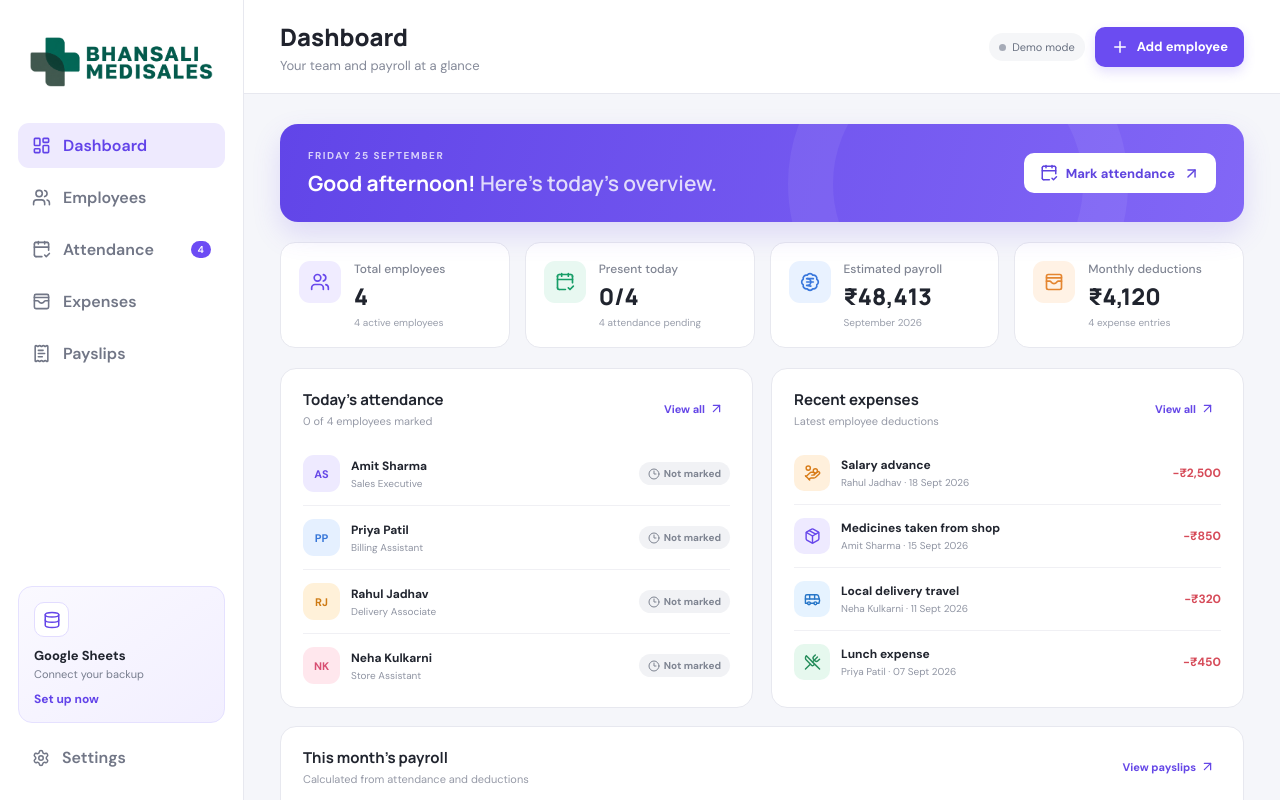
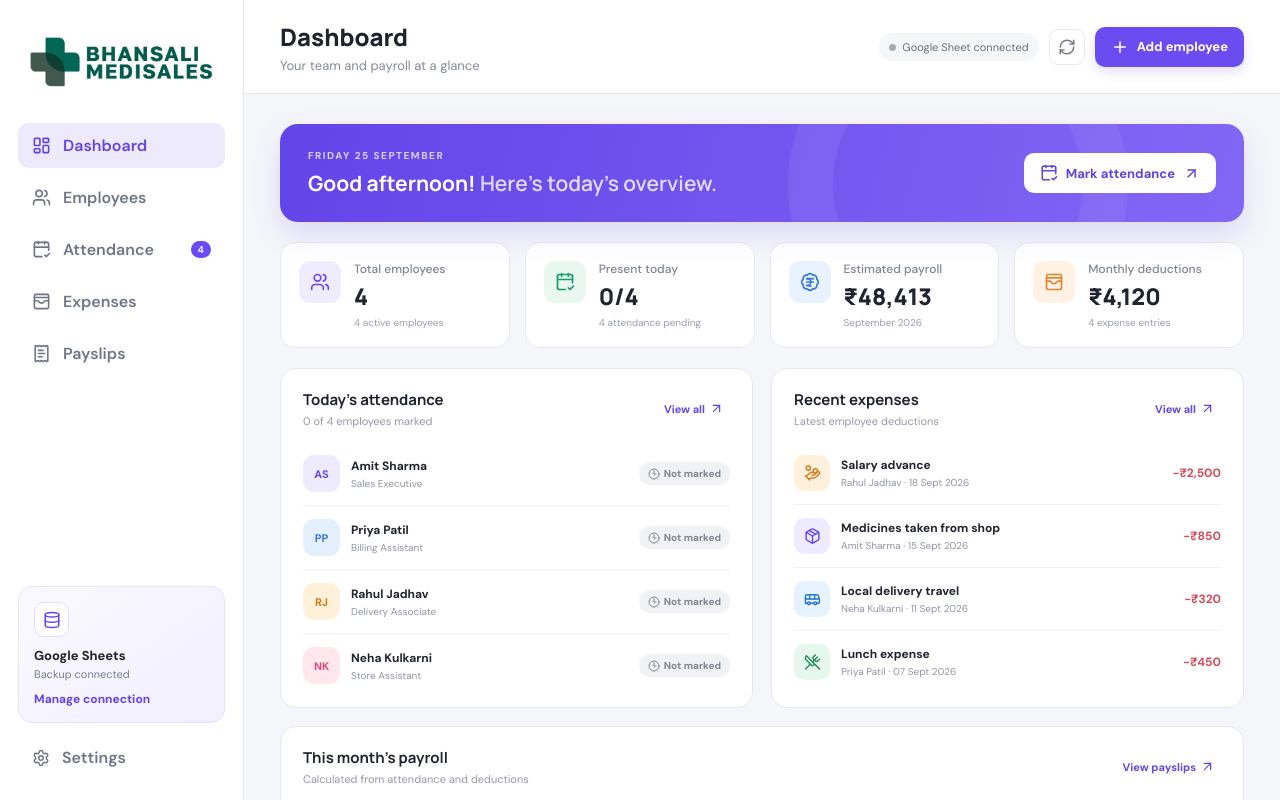
Before and after one commit to darshannahata5555-cpu/bhansali-employee-payroll, a React (Vite) app: page / in a window 1280 px wide. Shown: the top 800 px of the page. Built offline with nearby package versions, Linux system fonts and the light colour scheme.

Commit message:
Persist backend configuration across visits

```diff
--- a/src/main.jsx
+++ b/src/main.jsx
@@ -5,6 +5,7 @@ import './styles.css';
 
 const BUSINESS={name:'Bhansali Medisales',address:'Gurukrupa Niwas, 1st Floor, Above Janaseva Bank, Pune-Saswad Road, Bhekrainagar, Phursungi, Pune - 412308, Maharashtra',gstin:'27AETPN3884L3ZG',drug:'DL-MH-PZ3-637086/637087',fssai:'30260602124690462'};
 const LOGO=`${import.meta.env.BASE_URL}bhansali-logo.png`;
+const DEFAULT_SHEET_URL='https://script.google.com/macros/s/AKfycbyr7Zqj9gMERgsvrGjKYvqaPGRh_4GVbvjdUgHt1z3FOnR205xw3QspgzHjkOMxBSM/exec';
 const pad=n=>String(n).padStart(2,'0');
 const isoDate=d=>`${d.getFullYear()}-${pad(d.getMonth()+1)}-${pad(d.getDate())}`;
 const today=isoDate(new Date());
@@ -46,7 +47,7 @@ function useStore(){
 }
 
 function App(){
- const [page,setPage]=useState('Dashboard'),[mobile,setMobile]=useState(false),[data,setData]=useStore(),[modal,setModal]=useState(null),[sheetUrl,setSheetUrl]=useState(localStorage.getItem('bms-sheet-url')||''),[sheetToken,setSheetToken]=useState(localStorage.getItem('bms-sheet-token')||''),[sync,setSync]=useState('demo'),[cloudReady,setCloudReady]=useState(false);
+ const [page,setPage]=useState('Dashboard'),[mobile,setMobile]=useState(false),[data,setData]=useStore(),[modal,setModal]=useState(null),[sheetUrl,setSheetUrl]=useState(localStorage.getItem('bms-sheet-url')||DEFAULT_SHEET_URL),[sheetToken,setSheetToken]=useState(localStorage.getItem('bms-sheet-token')||''),[sync,setSync]=useState('demo'),[cloudReady,setCloudReady]=useState(false);
  const syncTimer=useRef(null);
  const [selectedDate,setSelectedDate]=useState(today),[selectedMonth,setSelectedMonth]=useState(monthKey),[query,setQuery]=useState('');
  const active=data.employees.filter(e=>e.status==='Active');
@@ -62,7 +63,7 @@ function App(){
  const loadCloud=async(url,token)=>{if(!url||!token)return;setSync('syncing');try{const json=await request(url,{action:'load',token});setData(json.data);setCloudReady(true);setSync('connected')}catch{setSync('error')}};
  useEffect(()=>{if(sheetUrl&&sheetToken)loadCloud(sheetUrl,sheetToken)},[]);
  useEffect(()=>{if(!sheetUrl||!cloudReady)return;clearTimeout(syncTimer.current);syncTimer.current=setTimeout(()=>doSync(),800);return()=>clearTimeout(syncTimer.current)},[data,sheetUrl,cloudReady]);
- const connectSheet=async({url,token})=>{if(!url){localStorage.removeItem('bms-sheet-url');localStorage.removeItem('bms-sheet-token');setSheetUrl('');setSheetToken('');setCloudReady(false);setSync('demo');setModal(null);return}localStorage.setItem('bms-sheet-url',url);localStorage.setItem('bms-sheet-token',token);setSheetUrl(url);setSheetToken(token);setModal(null);await loadCloud(url,token)};
+ const connectSheet=async({token})=>{if(!token)return;localStorage.setItem('bms-sheet-url',DEFAULT_SHEET_URL);localStorage.setItem('bms-sheet-token',token);setSheetUrl(DEFAULT_SHEET_URL);setSheetToken(token);setModal(null);await loadCloud(DEFAULT_SHEET_URL,token)};
  const doSync=async()=>{if(!sheetUrl||!sheetToken){setModal('settings');return}setSync('syncing');try{await request(sheetUrl,{action:'syncAll',token:sheetToken,data});setSync('connected')}catch{setSync('error')}};
  const nav=['Dashboard','Employees','Attendance','Expenses','Payslips'];
  return <div className="app">
@@ -85,7 +86,7 @@ function App(){
   <nav className="mobile-nav">{nav.map(n=>{const I={Dashboard:LayoutDashboard,Employees:Users,Attendance:CalendarCheck2,Expenses:WalletCards,Payslips:ReceiptText}[n];return <button key={n} className={page===n?'active':''} onClick={()=>{setPage(n);window.scrollTo({top:0,behavior:'smooth'})}}><I/><span>{n}</span></button>})}</nav>
   {modal==='employee'&&<EmployeeModal close={()=>setModal(null)} save={saveEmployee}/>}
   {modal==='expense'&&<ExpenseModal close={()=>setModal(null)} save={saveExpense} employees={active}/>}
-  {modal==='settings'&&<SettingsModal close={()=>setModal(null)} save={connectSheet} value={sheetUrl} tokenValue={sheetToken}/>}
+  {modal==='settings'&&<SettingsModal close={()=>setModal(null)} save={connectSheet} tokenValue={sheetToken}/>}
   {modal?.type==='payslip'&&<PayslipModal close={()=>setModal(null)} employee={modal.employee} month={selectedMonth} pay={payrollFor(modal.employee)} expenses={monthExp.filter(e=>e.employeeId===modal.employee.id)}/>}
  </div>
 }
@@ -121,7 +122,7 @@ function Payslips({employees,month,setMonth,payrollFor,setModal}){return <><div
 function Modal({children,close,wide=false}){return <div className="modal-bg" onMouseDown={e=>e.target===e.currentTarget&&close()}><div className={wide?'modal wide':'modal'}>{children}</div></div>}
 function EmployeeModal({close,save}){const [f,setF]=useState({name:'',phone:'',pan:'',designation:'',salary:'',joined:today});const field=(k,v)=>setF(x=>({...x,[k]:v}));return <Modal close={close}><ModalHead icon={UserPlus} title="Add new employee" sub="Employee number will be assigned automatically" close={close}/><form onSubmit={e=>{e.preventDefault();save(f)}}><div className="form-grid"><Label text="Full name"><input required value={f.name} onChange={e=>field('name',e.target.value)} placeholder="Employee full name"/></Label><Label text="Phone number"><input required value={f.phone} onChange={e=>field('phone',e.target.value)} placeholder="10-digit number"/></Label><Label text="PAN card number"><input required value={f.pan} onChange={e=>field('pan',e.target.value.toUpperCase())} placeholder="ABCDE1234F" pattern="[A-Z]{5}[0-9]{4}[A-Z]"/></Label><Label text="Designation"><input required value={f.designation} onChange={e=>field('designation',e.target.value)} placeholder="e.g. Sales Executive"/></Label><Label text="Monthly salary"><div className="input-icon">₹<input required type="number" min="0" value={f.salary} onChange={e=>field('salary',e.target.value)} placeholder="0"/></div></Label><Label text="Joining date"><input required type="date" value={f.joined} onChange={e=>field('joined',e.target.value)}/></Label></div><FormActions close={close} text="Add employee"/></form></Modal>}
 function ExpenseModal({close,save,employees}){const [f,setF]=useState({employeeId:employees[0]?.id||'',date:today,category:'Advance',amount:'',description:''});const field=(k,v)=>setF(x=>({...x,[k]:v}));return <Modal close={close}><ModalHead icon={WalletCards} title="Add employee expense" sub="This amount will be deducted from salary" close={close}/><form onSubmit={e=>{e.preventDefault();save(f)}}><Label text="Employee"><select value={f.employeeId} onChange={e=>field('employeeId',e.target.value)}>{employees.map(e=><option key={e.id} value={e.id}>{e.name} — {e.id}</option>)}</select></Label><div className="form-grid"><Label text="Date"><input type="date" value={f.date} onChange={e=>field('date',e.target.value)}/></Label><Label text="Expense type"><select value={f.category} onChange={e=>field('category',e.target.value)}><option>Advance</option><option>Product</option><option>Travel</option><option>Other</option></select></Label></div><Label text="Amount"><div className="input-icon">₹<input required type="number" min="1" value={f.amount} onChange={e=>field('amount',e.target.value)} placeholder="0"/></div></Label><Label text="Description"><textarea required value={f.description} onChange={e=>field('description',e.target.value)} placeholder="What was this expense for?"/></Label><FormActions close={close} text="Add expense"/></form></Modal>}
-function SettingsModal({close,save,value,tokenValue}){const [url,setUrl]=useState(value),[token,setToken]=useState(tokenValue);return <Modal close={close}><ModalHead icon={Database} title="Google Sheets connection" sub="Connect the deployed Apps Script web app" close={close}/><div className="info-box"><ShieldCheck/><div><b>Your data stays in your Google Sheet</b><span>Every request requires the private token created by your Apps Script.</span></div></div><Label text="Apps Script web app URL"><input value={url} onChange={e=>setUrl(e.target.value)} placeholder="https://script.google.com/macros/s/.../exec"/></Label><Label text="Private access token"><input type="password" value={token} onChange={e=>setToken(e.target.value)} placeholder="Paste the token from the Apps Script execution log"/></Label><div className="setup-steps"><b>Quick setup</b><ol><li>Open the provided Google Sheet.</li><li>Open Extensions → Apps Script and paste <code>google-apps-script/Code.gs</code>.</li><li>Run <code>setupWorkbook</code>; copy the token from the execution log.</li><li>Deploy as a web app, then paste the URL and token above.</li></ol></div><div className="form-actions"><button className="secondary" onClick={close}>Cancel</button><button className="primary" onClick={()=>save({url,token})} disabled={!url||!token}><Cloud/>Save connection</button></div></Modal>}
+function SettingsModal({close,save,tokenValue}){const [token,setToken]=useState(tokenValue);return <Modal close={close}><ModalHead icon={Database} title="Secure Sheet access" sub="Connect this browser to your payroll records" close={close}/><div className="info-box"><ShieldCheck/><div><b>The Google Sheets backend is already configured</b><span>Enter your private access code once. It stays saved only on this device.</span></div></div><Label text="Private access code"><input type="password" value={token} onChange={e=>setToken(e.target.value)} placeholder="Enter your private access code"/></Label><div className="setup-steps"><b>Using another phone or computer?</b><span>Enter the same private code once on that device. Normal refreshes and future visits will remain connected automatically.</span></div><div className="form-actions"><button className="secondary" onClick={close}>Cancel</button><button className="primary" onClick={()=>save({token})} disabled={!token}><Cloud/>Connect securely</button></div></Modal>}
 function ModalHead({icon:Icon,title,sub,close}){return <div className="modal-head"><div className="modal-icon"><Icon/></div><div><h2>{title}</h2><p>{sub}</p></div><button onClick={close}><X/></button></div>}
 function Label({text,children}){return <label><span>{text}</span>{children}</label>}
 function FormActions({close,text}){return <div className="form-actions"><button type="button" className="secondary" onClick={close}>Cancel</button><button className="primary" type="submit"><Save/>{text}</button></div>}
```
Also changed, not shown: 1 other file (tests, documents, lock files or other folders).
